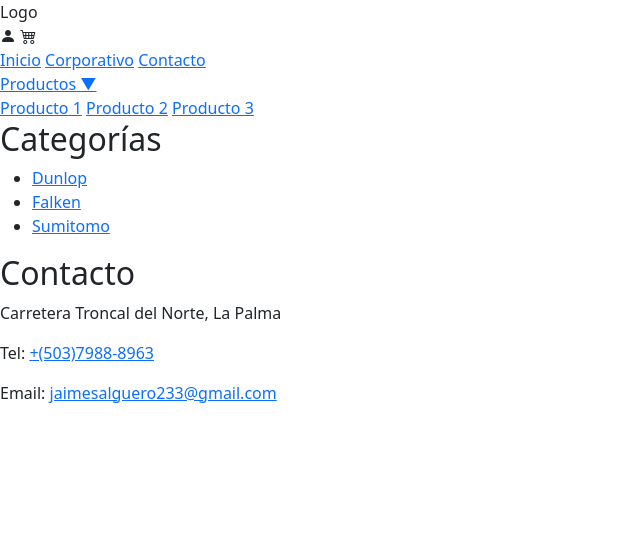
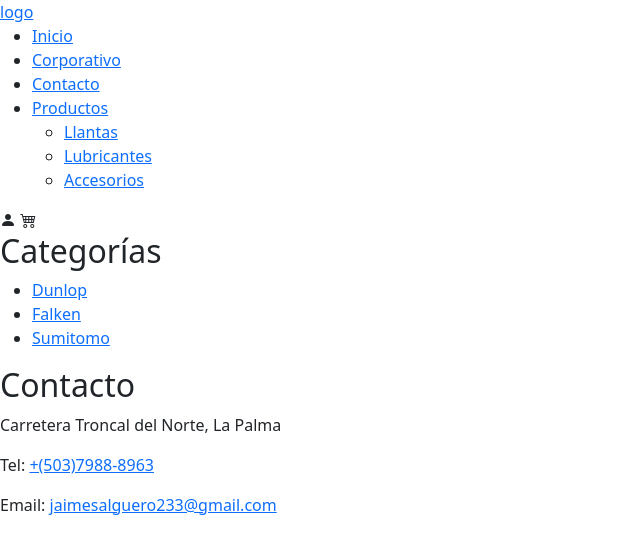
Before and after one commit to AlexHernandez2698632494/Tienda_Virtual_la_Bencion_Dios, a PHP site: page /layout.php in a window 1280 px wide. Shown: the top 554 px of the page, without its empty margins (0-640 px from the left). Run offline with PHP 8.4, Linux system fonts and the light colour scheme.

Commit message:
cambios diseño layout

```diff
--- a/resource/view/layout.php
+++ b/resource/view/layout.php
@@ -9,25 +9,26 @@
     <link rel="stylesheet" href="../css/style.css">
 </head>
 <body>
-    <div class="top-bar">
-        <div class="logo">Logo</div>
+<div class="dropdown">
+    <div class="logo"><a href="#">logo</a></div>
+        <nav class="nav">
+            <ul class="menu-horizontal">
+                <li><a href="index.php">Inicio</a></li>
+                <li><a href="#">Corporativo</a></li>
+                <li><a href="#">Contacto</a></li>
+                <li>
+                    <a class="menu">Productos</a>
+                    <ul class="menu-vertical">
+                        <li><a href="llantas.php">Llantas</a></li>
+                        <li><a href="">Lubricantes</a></li>
+                        <li><a href="">Accesorios</a></li>
+                    </ul>
+                </li>
+            </ul>
+        </nav>
         <div class="icons">
             <i class="bi bi-person-fill"></i>
             <i class="bi bi-cart4"></i>
-        </div>
-    </div>
-
-    <div class="nav-bar">
-        <a href="index.php">Inicio</a>
-        <a href="Corporativo.php">Corporativo</a>
-        <a href="contacto.php">Contacto</a>
-        <div class="dropdown">
-            <a href="#" class="dropbtn">Productos ▼</a>
-            <div class="dropdown-content">
-                <a href="#">Producto 1</a>
-                <a href="#">Producto 2</a>
-                <a href="#">Producto 3</a>
-            </div>
         </div>
     </div>
 
```
Also changed, not shown: resource/css/style.css (+36 -32 lines).
